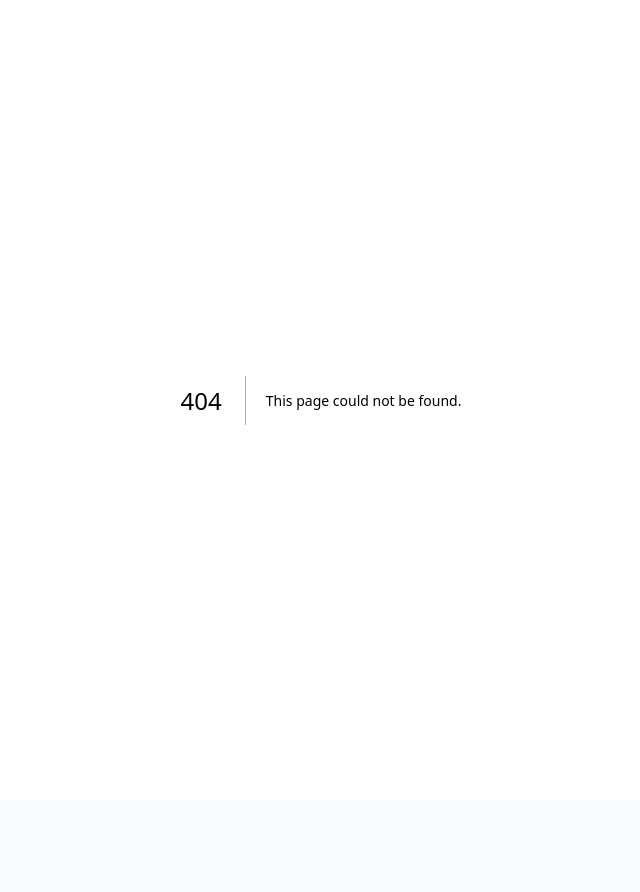
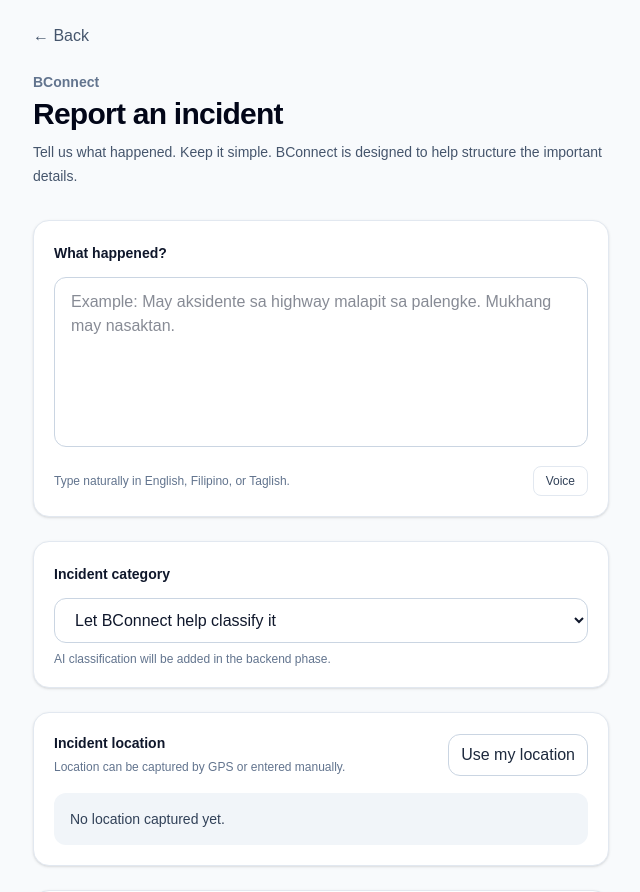
Before and after one commit to a3bcruz-jpg/BConnect, a Next.js app: page /resident/report in a window 1280 px wide. Before the commit this address had no page. Shown: the top 892 px of the page, without its empty margins (319-959 px from the left). Before the commit the page ends 800 px from the top, so only its background shows below. Built offline with nearby package versions, Linux system fonts and the light colour scheme.

Commit message:
feat: add incident reporting screen

```diff
--- /dev/null
+++ b/src/app/resident/report/page.tsx
@@ -0,0 +1,103 @@
+'use client';
+
+import { FormEvent, useState } from 'react';
+import Link from 'next/link';
+
+const categories = ['Fire', 'Accident', 'Medical', 'Flood', 'Landslide', 'Earthquake', 'Crime / Safety', 'Missing Person', 'Road Hazard', 'Infrastructure', 'Other'];
+
+export default function ReportIncidentPage() {
+  const [description, setDescription] = useState('');
+  const [category, setCategory] = useState('');
+  const [submitted, setSubmitted] = useState(false);
+  const [locationReady, setLocationReady] = useState(false);
+
+  function handleSubmit(event: FormEvent<HTMLFormElement>) {
+    event.preventDefault();
+    if (!description.trim()) return;
+    setSubmitted(true);
+  }
+
+  if (submitted) {
+    return (
+      <main className="min-h-screen bg-slate-50 px-4 py-10 sm:px-6">
+        <div className="mx-auto max-w-xl">
+          <div className="rounded-3xl border border-slate-200 bg-white p-8 shadow-sm">
+            <div className="flex h-12 w-12 items-center justify-center rounded-2xl bg-slate-950 text-lg font-semibold text-white">✓</div>
+            <p className="mt-6 text-sm font-semibold text-slate-500">BConnect</p>
+            <h1 className="mt-2 text-3xl font-semibold tracking-tight">Report submitted</h1>
+            <p className="mt-3 text-sm leading-6 text-slate-600">Your report has been prepared for barangay review. AI analysis and official verification will happen in the connected backend.</p>
+            <div className="mt-6 rounded-2xl bg-slate-50 p-4">
+              <p className="text-xs font-semibold uppercase tracking-wide text-slate-500">Reference</p>
+              <p className="mt-1 font-mono text-sm text-slate-900">BC-DEMO-00124</p>
+            </div>
+            <div className="mt-6 flex gap-3">
+              <Link href="/resident" className="rounded-xl bg-slate-950 px-4 py-2.5 text-sm font-semibold text-white">Back home</Link>
+              <Link href="/resident/reports/BC-DEMO-00124" className="rounded-xl border border-slate-300 px-4 py-2.5 text-sm font-semibold text-slate-800">Track report</Link>
+            </div>
+          </div>
+        </div>
+      </main>
+    );
+  }
+
+  return (
+    <main className="min-h-screen bg-slate-50 px-4 py-6 sm:px-6">
+      <div className="mx-auto max-w-xl">
+        <Link href="/resident" className="text-sm font-medium text-slate-600 hover:text-slate-900">← Back</Link>
+        <div className="mt-6">
+          <p className="text-sm font-semibold text-slate-500">BConnect</p>
+          <h1 className="mt-1 text-3xl font-semibold tracking-tight text-slate-950">Report an incident</h1>
+          <p className="mt-2 text-sm leading-6 text-slate-600">Tell us what happened. Keep it simple. BConnect is designed to help structure the important details.</p>
+        </div>
+
+        <form onSubmit={handleSubmit} className="mt-8 space-y-6">
+          <section className="rounded-2xl border border-slate-200 bg-white p-5 shadow-sm">
+            <label htmlFor="description" className="text-sm font-semibold text-slate-900">What happened?</label>
+            <textarea
+              id="description"
+              value={description}
+              onChange={(event) => setDescription(event.target.value)}
+              placeholder="Example: May aksidente sa highway malapit sa palengke. Mukhang may nasaktan."
+              rows={6}
+              className="mt-3 w-full resize-none rounded-xl border border-slate-300 px-4 py-3 text-sm text-slate-900 outline-none transition focus:border-slate-950 focus:ring-2 focus:ring-slate-200"
+            />
+            <div className="mt-3 flex items-center justify-between text-xs text-slate-500">
+              <span>Type naturally in English, Filipino, or Taglish.</span>
+              <button type="button" className="rounded-lg border border-slate-200 px-3 py-1.5 font-semibold text-slate-700">Voice</button>
+            </div>
+          </section>
+
+          <section className="rounded-2xl border border-slate-200 bg-white p-5 shadow-sm">
+            <label htmlFor="category" className="text-sm font-semibold text-slate-900">Incident category</label>
+            <select id="category" value={category} onChange={(event) => setCategory(event.target.value)} className="mt-3 w-full rounded-xl border border-slate-300 bg-white px-4 py-3 text-sm text-slate-900 outline-none focus:border-slate-950">
+              <option value="">Let BConnect help classify it</option>
+              {categories.map((item) => <option key={item} value={item}>{item}</option>)}
+            </select>
+            <p className="mt-2 text-xs text-slate-500">AI classification will be added in the backend phase.</p>
+          </section>
+
+          <section className="rounded-2xl border border-slate-200 bg-white p-5 shadow-sm">
+            <div className="flex items-center justify-between gap-4">
+              <div>
+                <p className="text-sm font-semibold text-slate-900">Incident location</p>
+                <p className="mt-1 text-xs leading-5 text-slate-500">Location can be captured by GPS or entered manually.</p>
+              </div>
+              <button type="button" onClick={() => setLocationReady((value) => !value)} className="rounded-xl border border-slate-300 px-3 py-2 text-xs font-semibold text-slate-800">{locationReady ? 'Location ready' : 'Use my location'}</button>
+            </div>
+            <div className="mt-4 rounded-xl bg-slate-100 p-4 text-sm text-slate-700">{locationReady ? 'Demo location captured. Real GPS integration will be connected to the backend.' : 'No location captured yet.'}</div>
+          </section>
+
+          <section className="rounded-2xl border border-slate-200 bg-white p-5 shadow-sm">
+            <p className="text-sm font-semibold text-slate-900">Evidence</p>
+            <p className="mt-1 text-xs leading-5 text-slate-500">Photos can help responders, but only collect evidence if it is safe to do so.</p>
+            <button type="button" className="mt-4 rounded-xl border border-slate-300 px-4 py-2.5 text-sm font-semibold text-slate-800">Add photo</button>
+          </section>
+
+          <button type="submit" disabled={!description.trim()} className="w-full rounded-xl bg-slate-950 px-5 py-3.5 text-sm font-semibold text-white transition hover:bg-slate-800 disabled:cursor-not-allowed disabled:opacity-40">
+            Continue to review
+          </button>
+        </form>
+      </div>
+    </main>
+  );
+}
```
